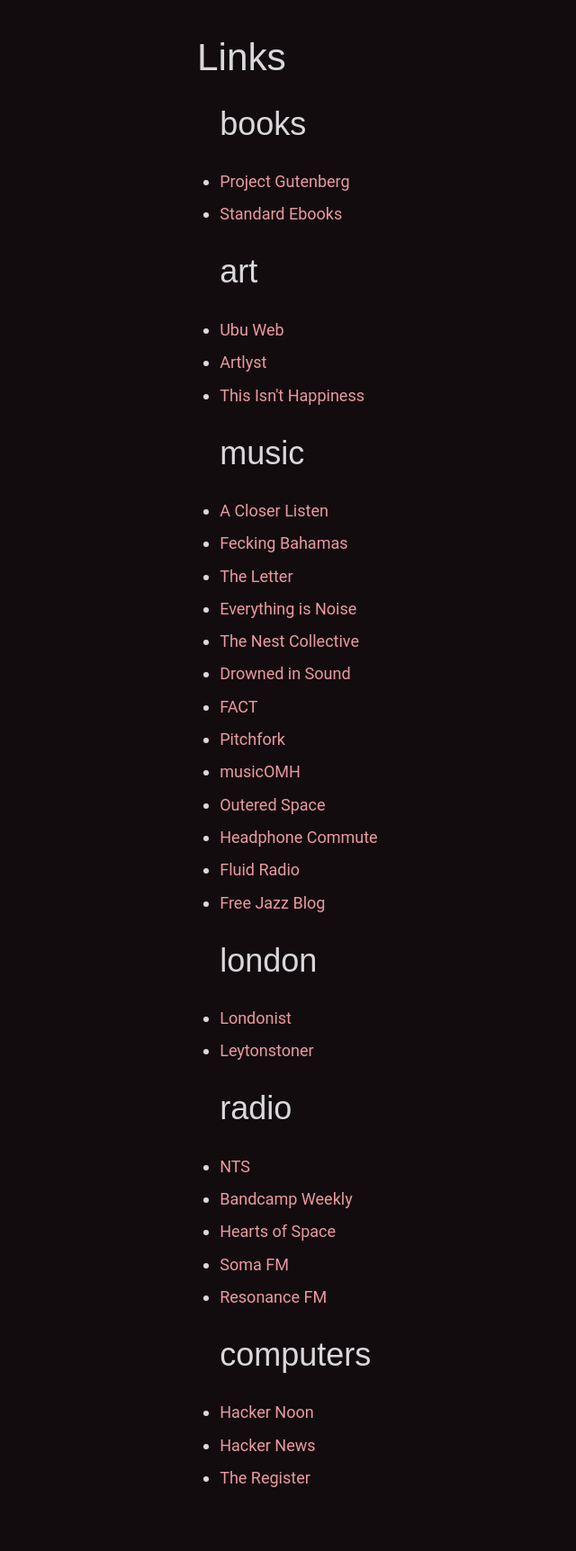
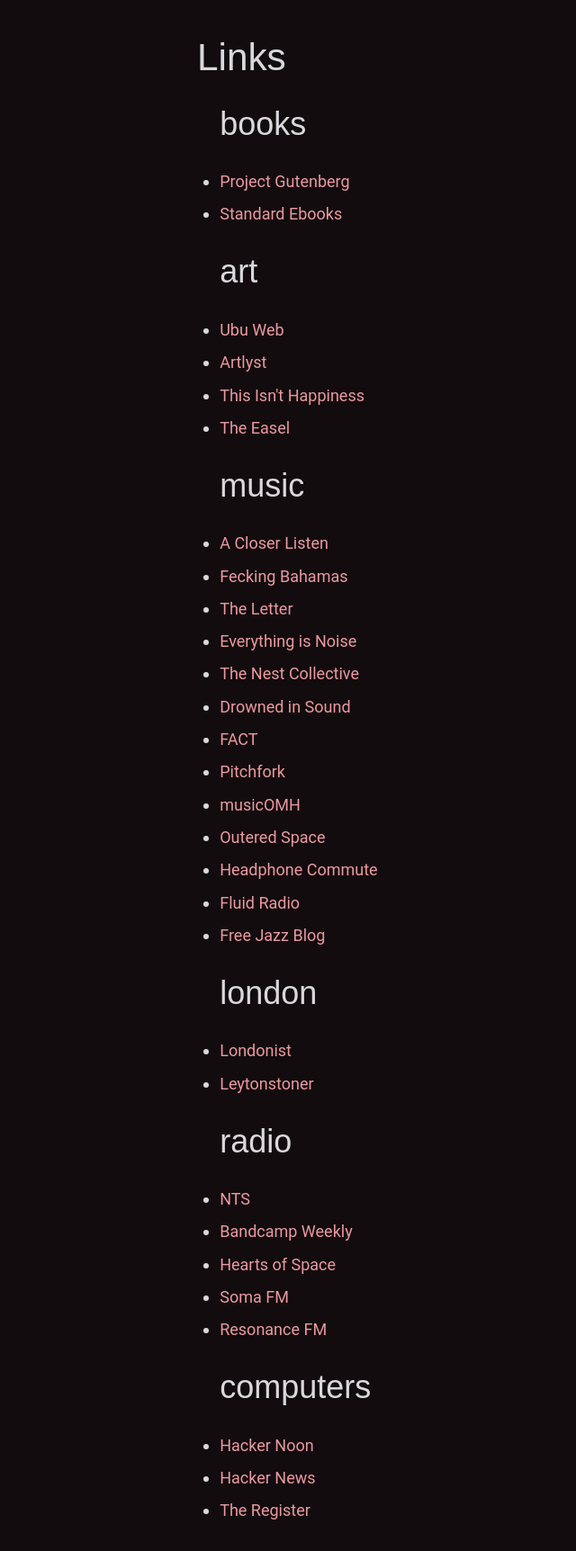
Before and after one commit to edclements/website, a Jekyll site: the page built from links.html, in a window 1280 px wide. Shown: the whole page at 90% size, without its empty margins (79-719 px from the left). Built offline with Jekyll 4.4.1, drawn with Linux system fonts in a browser that asks for light colours; nearby versions of some CDN libraries; before the commit the page ends 1688 px from its top, so only the background shows below that.

Commit message:
Adds The Easel

```diff
--- a/_data/links.yml
+++ b/_data/links.yml
@@ -10,6 +10,8 @@
   href: https://www.artlyst.com/
 - title: This Isn't Happiness
   href: https://thisisnthappiness.com/
+- title: The Easel
+  href: http://the-easel.com/
 music:
 - title: A Closer Listen
   href: https://acloserlisten.com/
```
